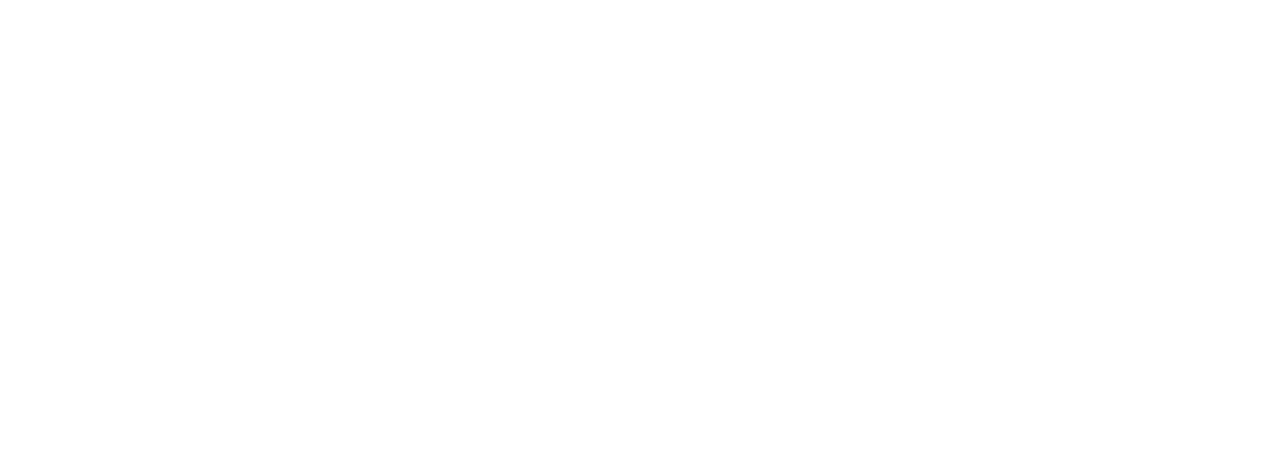
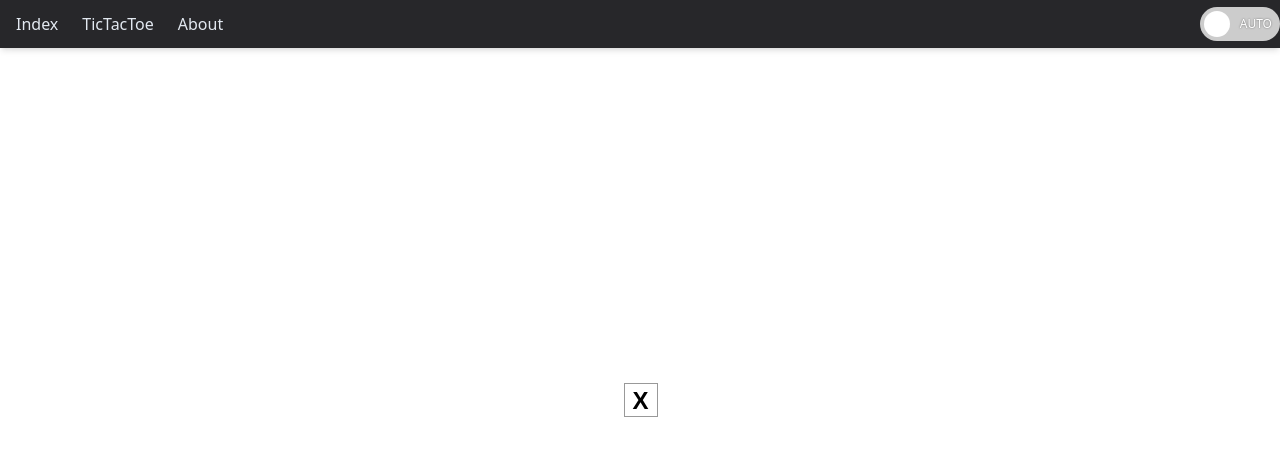
Before and after one commit to Atowp/my-react-app, a React (Vite) app: page /ticTacToe in a window 1280 px wide. Before the commit this address had no page. Shown: the top 456 px of the page. Built offline with nearby package versions, Linux system fonts and the light colour scheme.

Commit message:
feat: add tictactoe & rename & css modules

```diff
--- a/src/App.tsx
+++ b/src/App.tsx
@@ -1,13 +1,15 @@
 import "./App.css";
 import { BrowserRouter, Routes, Route } from "react-router-dom";
-import HomePage from "./pages/home/Home";
-import AboutPage from "./pages/home/About";
+import HomePage from "./pages/Home/Home";
+import AboutPage from "./pages/About/About";
+import TicTacToe from "./pages/TicTacToe/TicTacToe";
 
 function App() {
   return (
     <BrowserRouter>
       <Routes>
         <Route path="/" element={<HomePage />} />
+        <Route path="/ticTacToe" element={<TicTacToe />} />
         <Route path="/about" element={<AboutPage />} />
       </Routes>
     </BrowserRouter>
--- a/src/component/ThemeSwitch/ThemeSwitch.less
+++ b/src/component/ThemeSwitch/ThemeSwitch.module.less
@@ -7,6 +7,15 @@
     opacity: 0;
     width: 0;
     height: 0;
+    &:checked + .slider {
+      background-color: #2196f3;
+    }
+    &:focus + .slider {
+      box-shadow: 0 0 1px #2196f3;
+    }
+    &:checked + .slider:before {
+      transform: translateX(46px);
+    }
   }
   .slider {
     position: absolute;
@@ -33,19 +42,10 @@
       transition: 0.4s;
       border-radius: 50%;
     }
-  }
-  input:checked + .slider {
-    background-color: #2196f3;
-  }
-  input:focus + .slider {
-    box-shadow: 0 0 1px #2196f3;
-  }
-  input:checked + .slider:before {
-    transform: translateX(46px);
-  }
-  .slider-text {
-    z-index: 1;
-    color: white;
-    text-shadow: 0 0 2px rgba(0, 0, 0, 0.5);
+    .sliderText {
+      z-index: 1;
+      color: white;
+      text-shadow: 0 0 2px rgba(0, 0, 0, 0.5);
+    }
   }
 }
--- a/src/component/ThemeSwitch/ThemeSwitch.tsx
+++ b/src/component/ThemeSwitch/ThemeSwitch.tsx
@@ -1,5 +1,5 @@
 import { useEffect, useState } from "react";
-import "./ThemeSwitch.less";
+import styles from "./ThemeSwitch.module.less";
 import {
   applyTheme,
   isDark,
@@ -28,15 +28,15 @@
   const dark = isDark(state);
 
   return (
-    <label className="switch" style={{ width: 80 }}>
+    <label className={styles.switch} style={{ width: 80 }}>
       <input type="checkbox" checked={dark} onChange={handleChange} />
       <span
-        className={`slider flex items-center justify-between ${
+        className={`${styles.slider} flex items-center justify-between ${
           dark ? "" : "flex-row-reverse"
         }`}
         style={{ padding: "0 8px" }}
       >
-        <span className="slider-text text-xs">{text}</span>
+        <span className={`${styles.sliderText} text-xs`}>{text}</span>
       </span>
     </label>
   );
--- a/src/component/nav/Nav.tsx
+++ b/src/component/nav/Nav.tsx
@@ -4,6 +4,7 @@
 function Nav() {
   const navItems = [
     { to: "/", label: "Index" },
+    { to: "/ticTacToe", label: "TicTacToe" },
     { to: "/about", label: "About" },
   ];
 
--- a/src/index.css
+++ b/src/index.css
@@ -61,25 +61,6 @@
   line-height: 1.1;
 }
 
-button {
-  border-radius: 8px;
-  border: 1px solid transparent;
-  padding: 0.6em 1.2em;
-  font-size: 1em;
-  font-weight: 500;
-  font-family: inherit;
-  background-color: #1a1a1a;
-  cursor: pointer;
-  transition: border-color 0.25s;
-}
-button:hover {
-  border-color: #646cff;
-}
-button:focus,
-button:focus-visible {
-  outline: 4px auto -webkit-focus-ring-color;
-}
-
 @media (prefers-color-scheme: light) {
   :root {
     --theme-bg-color: #ffffff;
--- /dev/null
+++ b/src/pages/About/About.module.less
@@ -0,0 +1,20 @@
+.button {
+  border-radius: 8px;
+  border: 1px solid transparent;
+  padding: 0.6em 1.2em;
+  font-size: 1em;
+  font-weight: 500;
+  font-family: inherit;
+  background-color: #1a1a1a;
+  cursor: pointer;
+  transition: border-color 0.25s;
+
+  &:hover {
+    border-color: #646cff;
+  }
+
+  &:focus,
+  &:focus-visible {
+    outline: 4px auto -webkit-focus-ring-color;
+  }
+}
--- a/src/pages/home/About.tsx
+++ b/src/pages/About/About.tsx
@@ -2,6 +2,7 @@
 import reactLogo from "../../assets/react.svg";
 import viteLogo from "/vite.svg";
 import Nav from "../../component/Nav/Nav";
+import styles from "./About.module.less";
 
 function AboutPage() {
   const [count, setCount] = useState(0);
@@ -19,7 +20,10 @@
       </div>
       <h1>Vite + React</h1>
       <div className="card">
-        <button onClick={() => setCount((count) => count + 1)}>
+        <button
+          className={styles.button}
+          onClick={() => setCount((count) => count + 1)}
+        >
           count is {count}
         </button>
         <p>
--- /dev/null
+++ b/src/pages/TicTacToe/TicTacToe.tsx
@@ -0,0 +1,17 @@
+import Nav from "../../component/Nav/Nav";
+import styles from "./TicTacToe.module.less";
+
+function Square() {
+  return <button className={styles.square}>X</button>;
+}
+
+function TicTacToe() {
+  return (
+    <>
+      <Nav />
+      <Square />
+    </>
+  );
+}
+
+export default TicTacToe;
--- /dev/null
+++ b/src/pages/TicTacToe/TictacToe.module.less
@@ -0,0 +1,15 @@
+.square {
+  background: #fff;
+  color: #000;
+  border: 1px solid #999;
+  float: left;
+  font-size: 24px;
+  font-weight: bold;
+  line-height: 34px;
+  height: 34px;
+  margin-right: -1px;
+  margin-top: -1px;
+  padding: 0;
+  text-align: center;
+  width: 34px;
+}
--- a/src/pages/home/Home.tsx
+++ b/src/pages/home/Home.tsx
@@ -11,7 +11,7 @@
 function HomePage() {
   const content = "Welcome to my React App";
 
-  const repearParagraph = useRepeatElements(100, <p>{content}</p>);
+  const repearParagraph = useRepeatElements(1, <p>{content}</p>);
 
   return (
     <>
```
